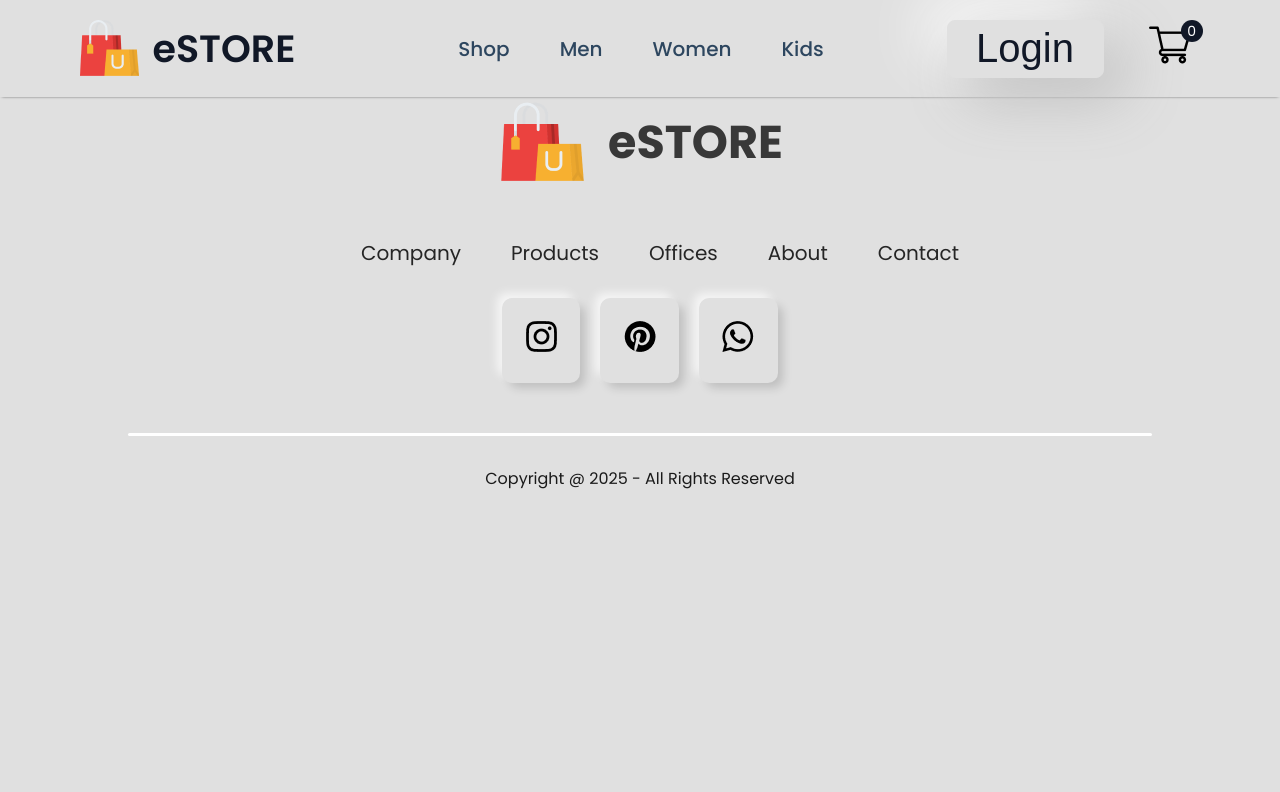
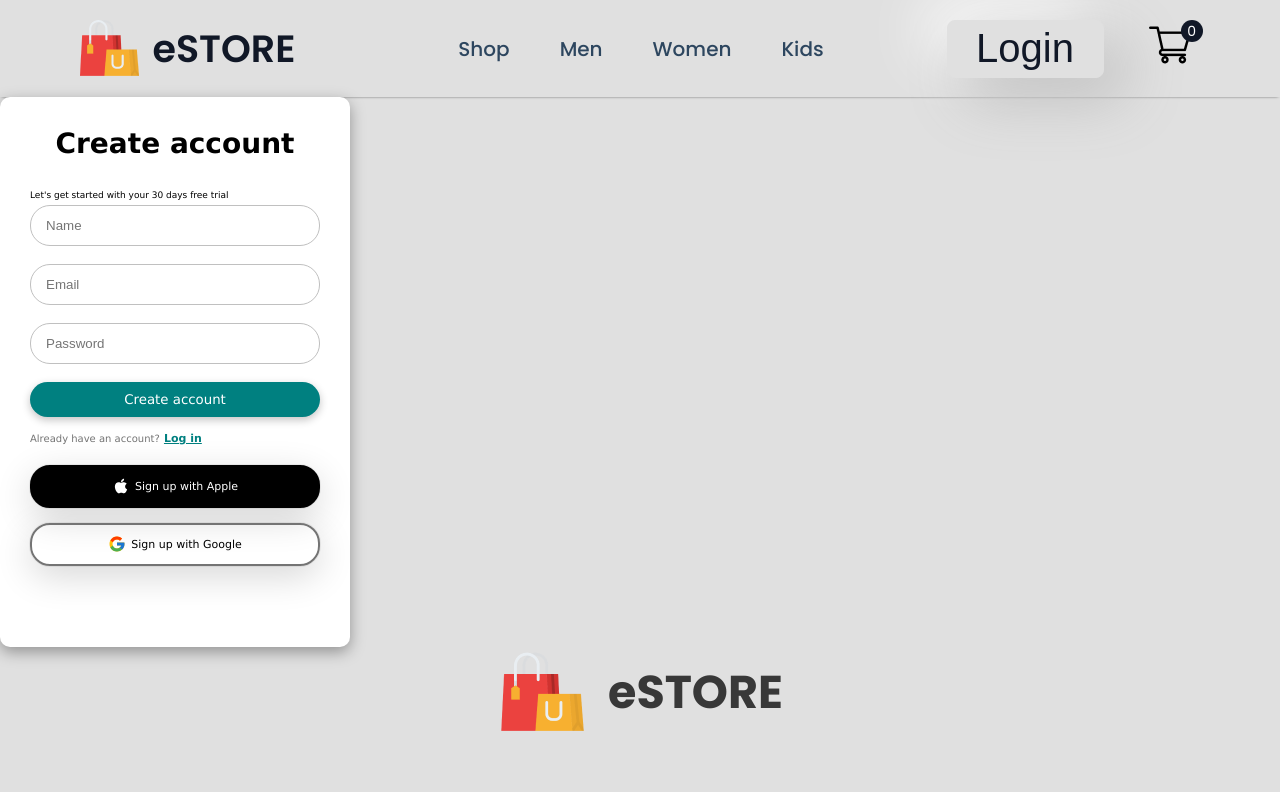
Before and after one commit to zolwethu/E_Store, a React (Create React App) app in the folder frontend/: page /login in a window 1280 px wide. Shown: the top 792 px of the page. Built offline with nearby package versions, Linux system fonts and the light colour scheme.

Commit message:
login signup page

```diff
--- /dev/null
+++ b/frontend/src/Pages/CSS/LoginSignUp.css
@@ -0,0 +1,120 @@
+/* From Uiverse.io by akshat-patel28 */
+.form-container {
+    width: 350px;
+    height: 550px;
+    background-color: #fff;
+    box-shadow: rgba(0, 0, 0, 0.35) 0px 5px 15px;
+    border-radius: 10px;
+    box-sizing: border-box;
+    padding: 20px 30px;
+  }
+
+  .title {
+    text-align: center;
+    font-family: "Lucida Sans", "Lucida Sans Regular", "Lucida Grande",
+          "Lucida Sans Unicode", Geneva, Verdana, sans-serif;
+    margin: 10px 0 30px 0;
+    font-size: 28px;
+    font-weight: 800;
+  }
+
+  .sub-title {
+    margin: 0;
+    margin-bottom: 5px;
+    font-size: 9px;
+    font-family: "Lucida Sans", "Lucida Sans Regular", "Lucida Grande",
+          "Lucida Sans Unicode", Geneva, Verdana, sans-serif;
+  }
+
+  .form {
+    width: 100%;
+    display: flex;
+    flex-direction: column;
+    gap: 18px;
+    margin-bottom: 15px;
+  }
+
+  .input {
+    border-radius: 20px;
+    border: 1px solid #c0c0c0;
+    outline: 0 !important;
+    box-sizing: border-box;
+    padding: 12px 15px;
+  }
+
+  .form-btn {
+    padding: 10px 15px;
+    font-family: "Lucida Sans", "Lucida Sans Regular", "Lucida Grande",
+          "Lucida Sans Unicode", Geneva, Verdana, sans-serif;
+    border-radius: 20px;
+    border: 0 !important;
+    outline: 0 !important;
+    background: teal;
+    color: white;
+    cursor: pointer;
+    box-shadow: rgba(0, 0, 0, 0.24) 0px 3px 8px;
+  }
+
+  .form-btn:active {
+    box-shadow: none;
+  }
+
+  .sign-up-label {
+    margin: 0;
+    font-size: 10px;
+    color: #747474;
+    font-family: "Lucida Sans", "Lucida Sans Regular", "Lucida Grande",
+          "Lucida Sans Unicode", Geneva, Verdana, sans-serif;
+  }
+
+  .sign-up-link {
+    margin-left: 1px;
+    font-size: 11px;
+    text-decoration: underline;
+    text-decoration-color: teal;
+    color: teal;
+    cursor: pointer;
+    font-weight: 800;
+  }
+
+  .buttons-container {
+    width: 100%;
+    display: flex;
+    flex-direction: column;
+    justify-content: flex-start;
+    margin-top: 20px;
+    gap: 15px;
+  }
+
+  .apple-login-button,
+      .google-login-button {
+    border-radius: 20px;
+    box-sizing: border-box;
+    padding: 10px 15px;
+    box-shadow: rgba(0, 0, 0, 0.16) 0px 10px 36px 0px,
+          rgba(0, 0, 0, 0.06) 0px 0px 0px 1px;
+    cursor: pointer;
+    display: flex;
+    justify-content: center;
+    align-items: center;
+    font-family: "Lucida Sans", "Lucida Sans Regular", "Lucida Grande",
+          "Lucida Sans Unicode", Geneva, Verdana, sans-serif;
+    font-size: 11px;
+    gap: 5px;
+  }
+
+  .apple-login-button {
+    background-color: #000;
+    color: #fff;
+    border: 2px solid #000;
+  }
+
+  .google-login-button {
+    border: 2px solid #747474;
+  }
+
+  .apple-icon,
+      .google-icon {
+    font-size: 18px;
+    margin-bottom: 1px;
+  }
--- a/frontend/src/Pages/LoginSignup.jsx
+++ b/frontend/src/Pages/LoginSignup.jsx
@@ -1,11 +1,62 @@
 import React from 'react';
+import { Link } from 'react-router-dom'; // Import Link from react-router-dom
+import './CSS/LoginSignUp.css';
 
-const LoginSignUp = () =>{
-    return (
-        <div>
-
+const LoginSignUp = () => {
+  return (
+    <div className="form-container">
+      <p className="title">Create account</p>
+      <p className="sub-title">Let's get started with your 30 days free trial</p>
+      <form className="form">
+        <input type="text" className="input" placeholder="Name" />
+        <input type="email" className="input" placeholder="Email" />
+        <input type="password" className="input" placeholder="Password" />
+        <button className="form-btn">Create account</button>
+      </form>
+      <p className="sign-up-label">
+        Already have an account?{' '}
+        <Link to="/login" className="sign-up-link">Log in</Link>
+      </p>
+      <div className="buttons-container">
+        <div className="apple-login-button">
+          <svg
+            stroke="currentColor"
+            fill="currentColor"
+            strokeWidth="0"
+            className="apple-icon"
+            viewBox="0 0 1024 1024"
+            height="1em"
+            width="1em"
+            xmlns="http://www.w3.org/2000/svg"
+          >
+            <path d="M747.4 535.7c-.4-68.2 30.5-119.6 92.9-157.5-34.9-50-87.7-77.5-157.3-82.8-65.9-5.2-138 38.4-164.4 38.4-27.9 0-91.7-36.6-141.9-36.6C273.1 298.8 163 379.8 163 544.6c0 48.7 8.9 99 26.7 150.8 23.8 68.2 109.6 235.3 199.1 232.6 46.8-1.1 79.9-33.2 140.8-33.2 59.1 0 89.7 33.2 141.9 33.2 90.3-1.3 167.9-153.2 190.5-221.6-121.1-57.1-114.6-167.2-114.6-170.7zm-105.1-305c50.7-60.2 46.1-115 44.6-134.7-44.8 2.6-96.6 30.5-126.1 64.8-32.5 36.8-51.6 82.3-47.5 133.6 48.4 3.7 92.6-21.2 129-63.7z"></path>
+          </svg>
+          <span>Sign up with Apple</span>
         </div>
-    )
-}
+        <div className="google-login-button">
+          <svg
+            stroke="currentColor"
+            fill="currentColor"
+            strokeWidth="0"
+            version="1.1"
+            x="0px"
+            y="0px"
+            className="google-icon"
+            viewBox="0 0 48 48"
+            height="1em"
+            width="1em"
+            xmlns="http://www.w3.org/2000/svg"
+          >
+            <path fill="#FFC107" d="M43.611,20.083H42V20H24v8h11.303c-1.649,4.657-6.08,8-11.303,8c-6.627,0-12-5.373-12-12c0-6.627,5.373-12,12-12c3.059,0,5.842,1.154,7.961,3.039l5.657-5.657C34.046,6.053,29.268,4,24,4C12.955,4,4,12.955,4,24c0,11.045,8.955,20,20,20c11.045,0,20-8.955,20-20C44,22.659,43.862,21.35,43.611,20.083z"></path>
+            <path fill="#FF3D00" d="M6.306,14.691l6.571,4.819C14.655,15.108,18.961,12,24,12c3.059,0,5.842,1.154,7.961,3.039l5.657-5.657C34.046,6.053,29.268,4,24,4C16.318,4,9.656,8.337,6.306,14.691z"></path>
+            <path fill="#4CAF50" d="M24,44c5.166,0,9.86-1.977,13.409-5.192l-6.19-5.238C29.211,35.091,26.715,36,24,36c-5.202,0-9.619-3.317-11.283-7.946l-6.522,5.025C9.505,39.556,16.227,44,24,44z"></path>
+            <path fill="#1976D2" d="M43.611,20.083H42V20H24v8h11.303c-0.792,2.237-2.231,4.166-4.087,5.571c0.001-0.001,0.002-0.001,0.003-0.002l6.19,5.238C36.971,39.205,44,34,44,24C44,22.659,43.862,21.35,43.611,20.083z"></path>
+          </svg>
+          <span>Sign up with Google</span>
+        </div>
+      </div>
+    </div>
+  );
+};
 
 export default LoginSignUp;
```
